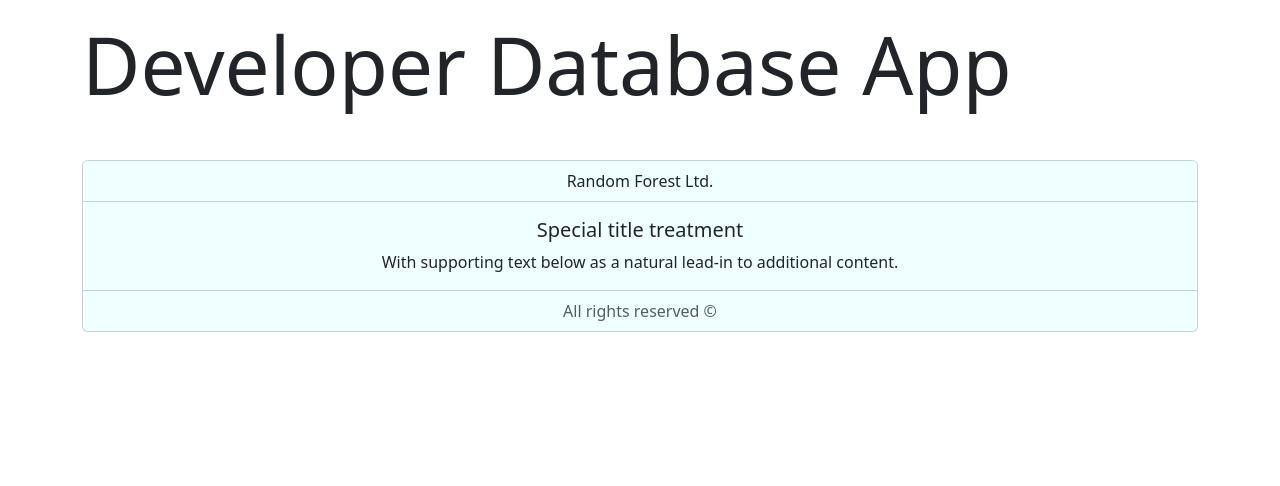
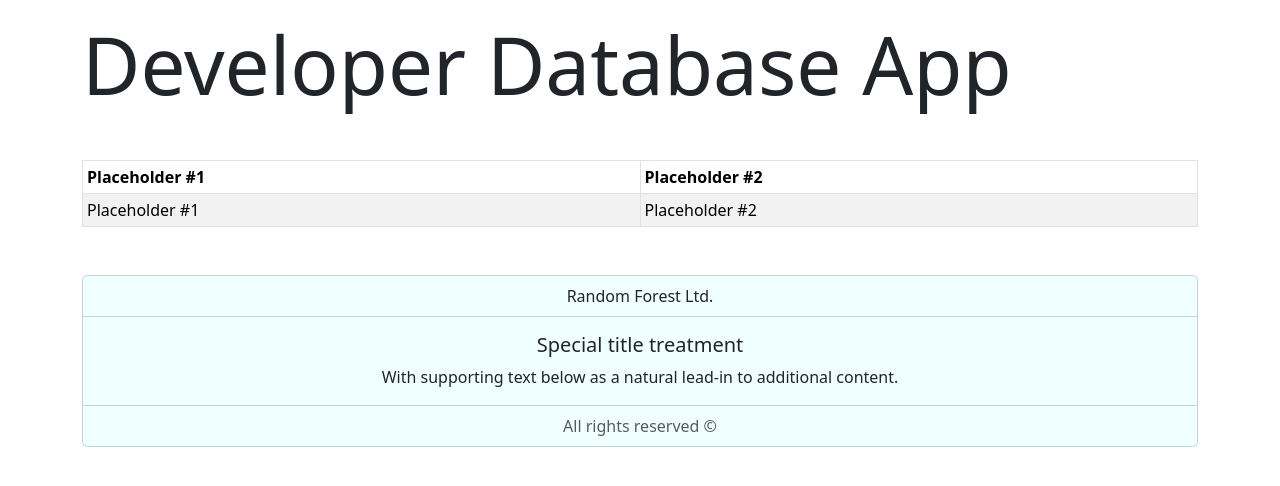
Before and after one commit to siposm/demo, an Angular app: page / in a window 1280 px wide. Shown: the top 486 px of the page. Built offline with nearby package versions, Linux system fonts and the light colour scheme.

Commit message:
table for developer entities

```diff
--- a/src/app/app.component.html
+++ b/src/app/app.component.html
@@ -1,4 +1,20 @@
 <div class="container">
 	<h1 class="display-1 mb-5 mt-3">Developer Database App</h1>
+
+	<table class="table table-sm table-striped table-bordered mb-5">
+		<thead>
+			<tr>
+				<th>Placeholder #1</th>
+				<th>Placeholder #2</th>
+			</tr>
+		</thead>
+		<tbody>
+			<tr>
+				<td>Placeholder #1</td>
+				<td>Placeholder #2</td>
+			</tr>
+		</tbody>
+	</table>
+
 	<app-footer></app-footer>
 </div>
```
